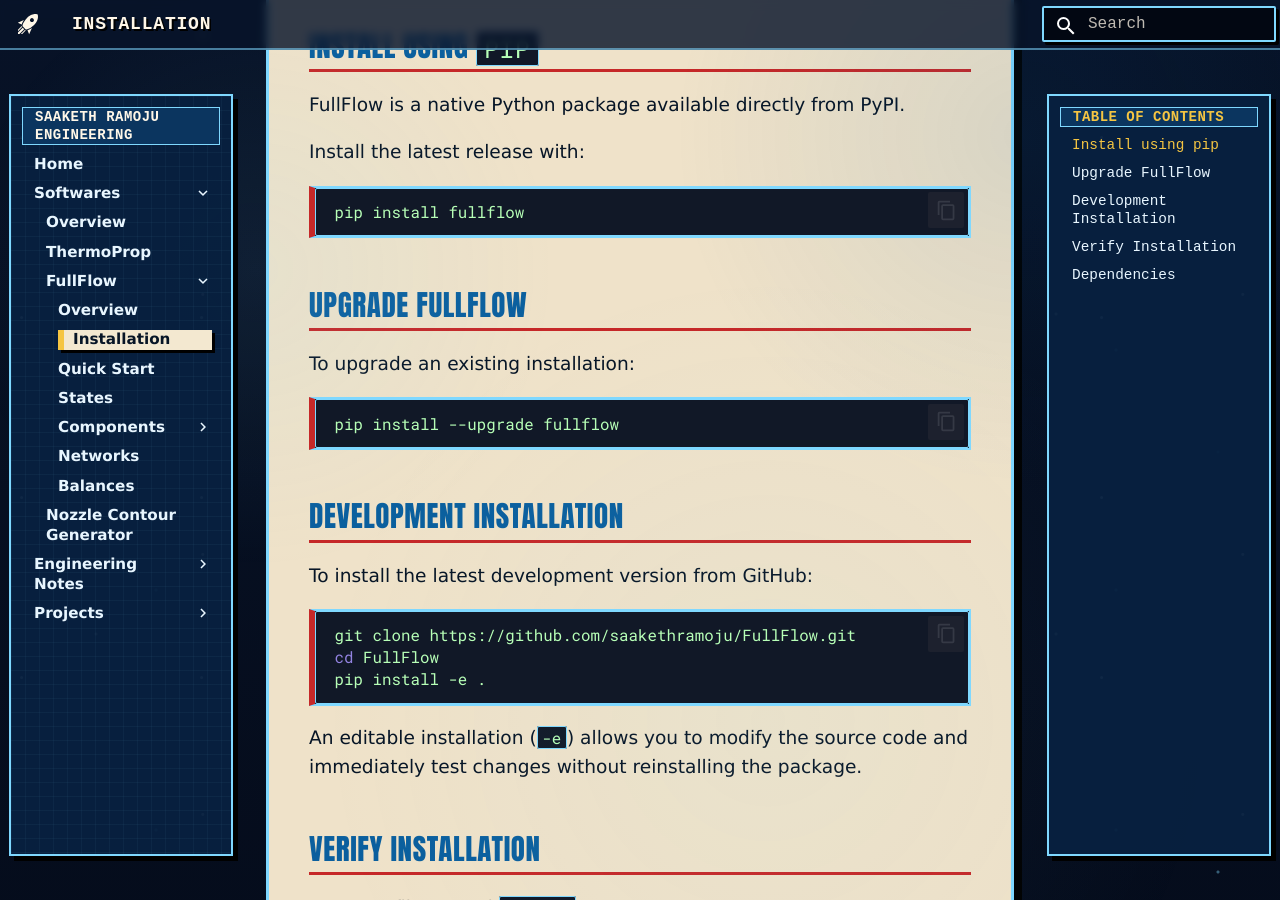
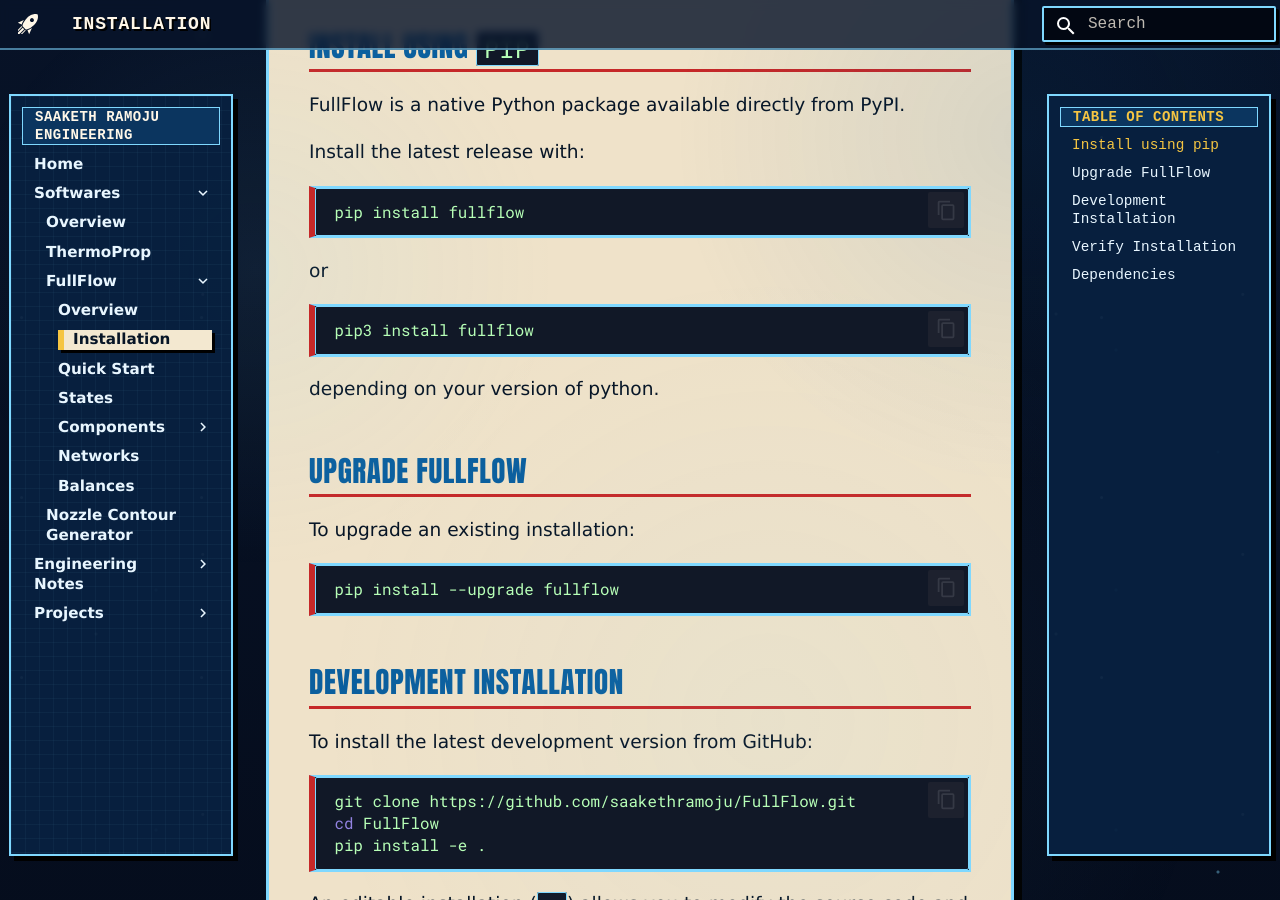
Before and after one commit to saakethramoju/saakethramoju.github.io, an MkDocs documentation site: the page built from docs/softwares/fullflow/installation.md, in a window 1280 px wide and 900 px high, scrolled down 312 px. Built offline with MkDocs 1.6.1 and Material for MkDocs 9.7.7, drawn with Linux system fonts in a browser that asks for light colours.

Commit message:
quick fix

````diff
--- a/docs/softwares/fullflow/installation.md
+++ b/docs/softwares/fullflow/installation.md
@@ -9,6 +9,14 @@
 ```bash
 pip install fullflow
 ```
+
+or
+
+```bash
+pip3 install fullflow
+```
+
+depending on your version of python.
 
 ## Upgrade FullFlow
 
````
